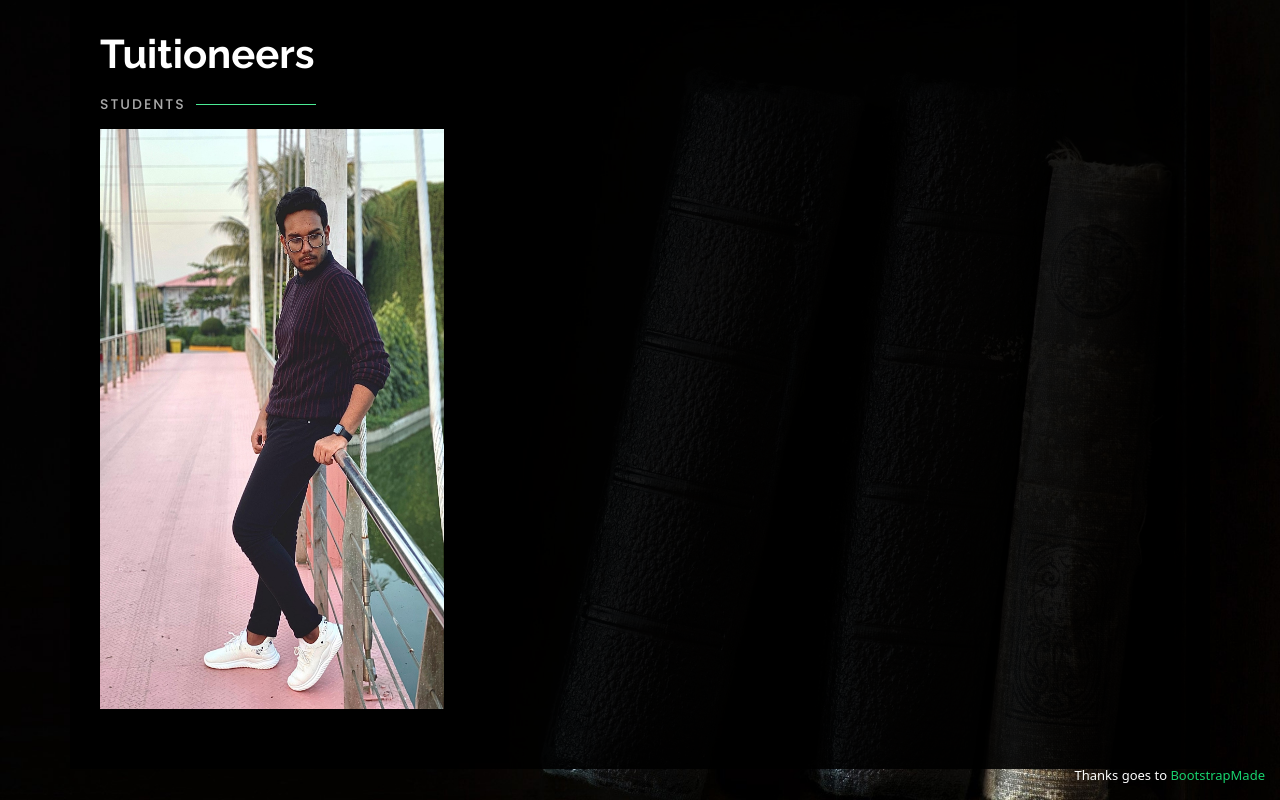
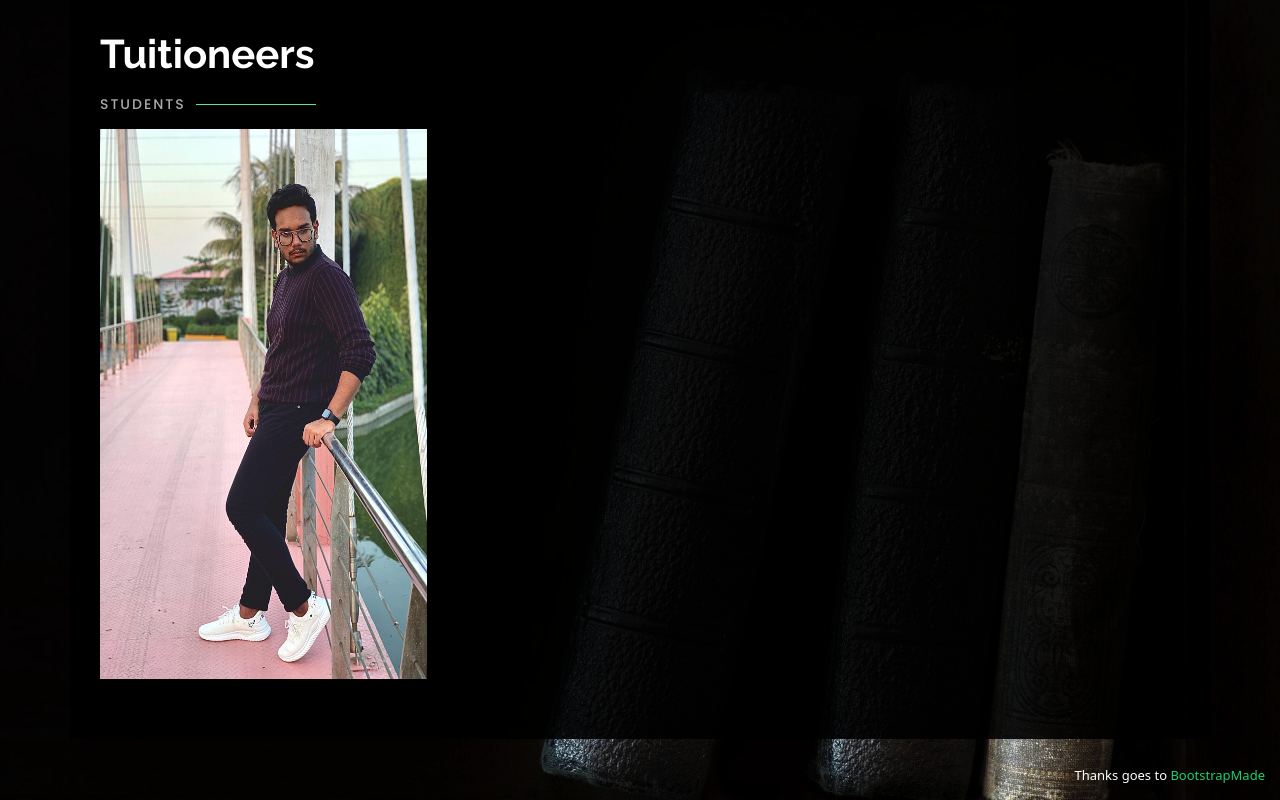
Before and after one commit to rh2975/tuitioneers, a Django app: page /teacher/1/ in a window 1280 px wide. Run offline with Django 3.2, Linux system fonts and the light colour scheme; data comes from the database, SQL or seed files in the repository; both versions use the stored data as it was after the commit; some libraries are stand-ins or nearby versions.

Commit message:
sec commit

```diff
--- a/ttnapp/templates/teacher_students.html
+++ b/ttnapp/templates/teacher_students.html
@@ -18,8 +18,10 @@
             <div class="col-lg-4 col-md-6 portfolio-item filter-app">
               <div class="portfolio-wrap" onclick="window.location.href='{% url 'student' student.id %}'">
                 {% comment %} <img src="{{ student.details.pic.url }}" class="img-fluid" alt="" style="height: 580px;"> {% endcomment %}
-                {% if student.id == 1 %}<img src="{% static 'img/uploads/128878424_435200464309980_3090279836481231981_o_1GovWXL.jpg' %}" class="img-fluid" alt="" style="height: 580px;">
-                {% elif student.id == 2 %}<img src="{% static 'img/uploads/30706333_1816569825316756_8932223848900722688_n_ibyBeuk.jpg' %}" class="img-fluid" alt="" style="height: 580px;">
+                {% if student.id == 1 %}<img src="{% static 'img/uploads/128878424_435200464309980_3090279836481231981_o_1GovWXL.jpg' %}" class="img-fluid" alt="" style="height: 550px; width: 95%;">
+                {% elif student.id == 2 %}<img src="{% static 'img/uploads/30706333_1816569825316756_8932223848900722688_n_ibyBeuk.jpg' %}" class="img-fluid" alt="" style="height: 550px;">
+                {% elif student.id == 3 %}<img src="{% static 'img/uploads/321672665va645a65sf14.jpg' %}" class="img-fluid" alt="" style="height: 550px;">
+                {% elif student.id == 4 %}<img src="{% static 'img/uploads/498209482309c4u09jc83280.jpg' %}" class="img-fluid" alt="" style="height: 550px;">
                 {% endif %}
                 <div class="portfolio-info">
                   <h3>{{ student.details.name }}</h3>
--- a/tuitioneers/settings.py
+++ b/tuitioneers/settings.py
@@ -24,7 +24,7 @@ BASE_DIR = Path(__file__).resolve().parent.parent
 SECRET_KEY = '4ujb7_px$d2hl0d(l3@420k)6r_0%@4!sr8(o51)ufqs77wc08'
 
 # SECURITY WARNING: don't run with debug turned on in production!
-DEBUG = False
+DEBUG = True
 
 ALLOWED_HOSTS = ['tuitioneers.herokuapp.com', '127.0.0.1']
 
@@ -120,7 +120,7 @@ USE_TZ = True
 # Static files (CSS, JavaScript, Images)
 # https://docs.djangoproject.com/en/3.1/howto/static-files/
 
-STATIC_ROOT = os.path.join(BASE_DIR, 'staticfiles')
+# STATIC_ROOT = os.path.join(BASE_DIR, 'staticfiles')
 
 STATIC_URL = '/static/'
 
```
Also changed, not shown: ttnapp/templates/home.html (+4 -4 lines), db.sqlite3, ttnapp/static/img/uploads/321672665va645a65sf14.jpg (added), ttnapp/static/img/uploads/368-kakashi_Wco31Ty.jpg (added), ttnapp/static/img/uploads/498209482309c4u09jc83280.jpg (added).
